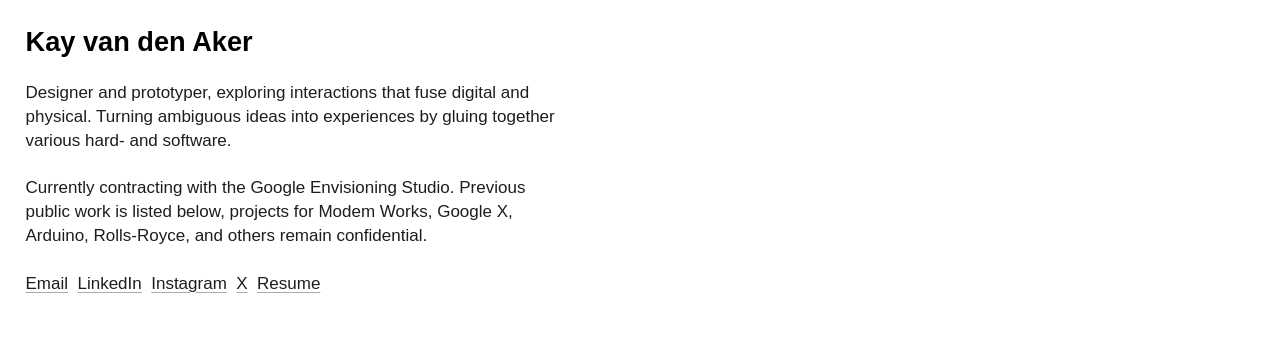
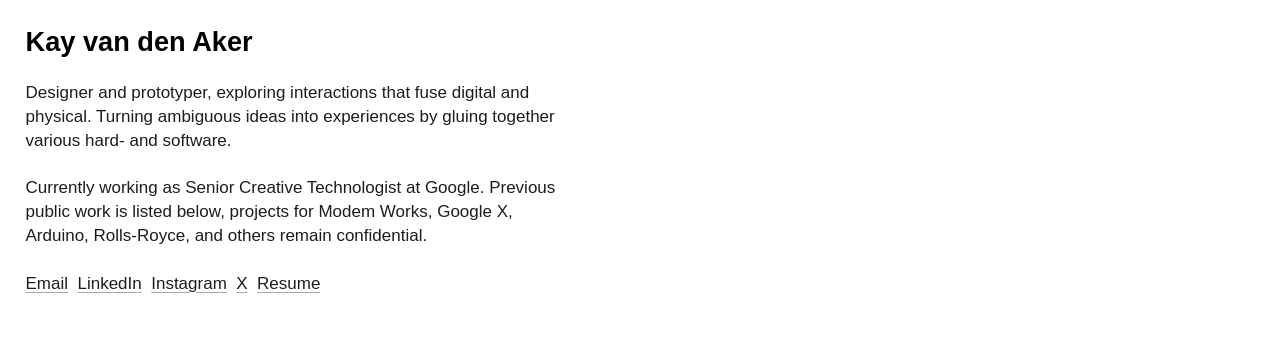
Before and after one commit to kayvandenaker/portfolio-new, a Next.js app: page / in a window 1280 px wide. Shown: the top 345 px of the page. Built offline with nearby package versions, Linux system fonts and the light colour scheme; a web font is replaced by a local one.

Commit message:
Update Home.js

```diff
--- a/src/app/components/Home.js
+++ b/src/app/components/Home.js
@@ -181,10 +181,8 @@
             various hard<span className="mobileText"> &</span>
             <span className="desktopText">- and</span> software.
             <br /><br />
-            Currently contracting with <span className="desktopText">the </span>
-            <a href='https://ai.google/' target="_blank" rel="noopener noreferrer">
-              Google<span className="desktopText"> Envisioning Studio</span>
-            </a>. Previous public work is listed below, projects for{' '}
+            Currently working as Senior Creative Technologist at{' '}
+            <a href='https://ai.google/' target="_blank" rel="noopener noreferrer">Google</a>. Previous public work is listed below, projects for{' '}
             <a href='https://modemworks.com/' target="_blank" rel="noopener noreferrer">Modem Works</a>,{' '}
             <a href='https://x.company/' target="_blank" rel="noopener noreferrer">Google X</a>,{' '}
             <a href='https://www.arduino.cc' target="_blank" rel="noopener noreferrer">Arduino</a>,{' '}
```
